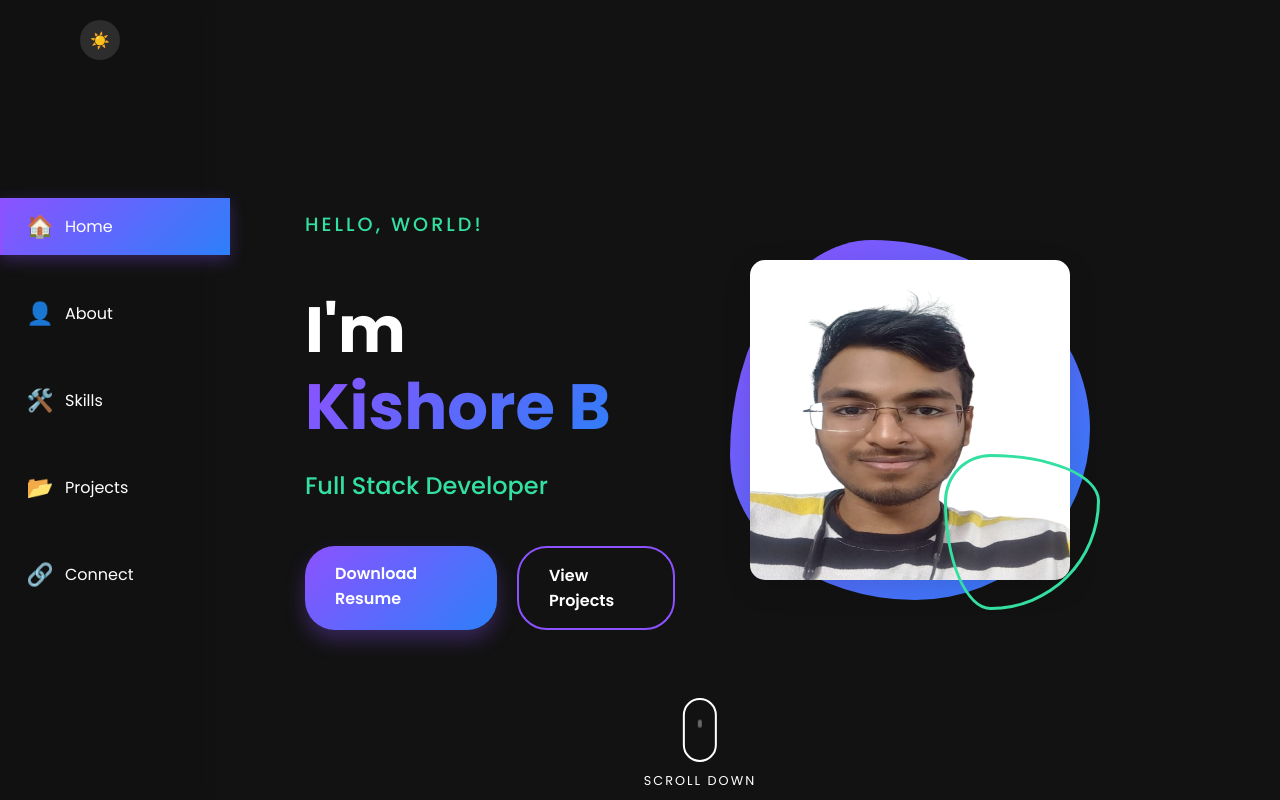
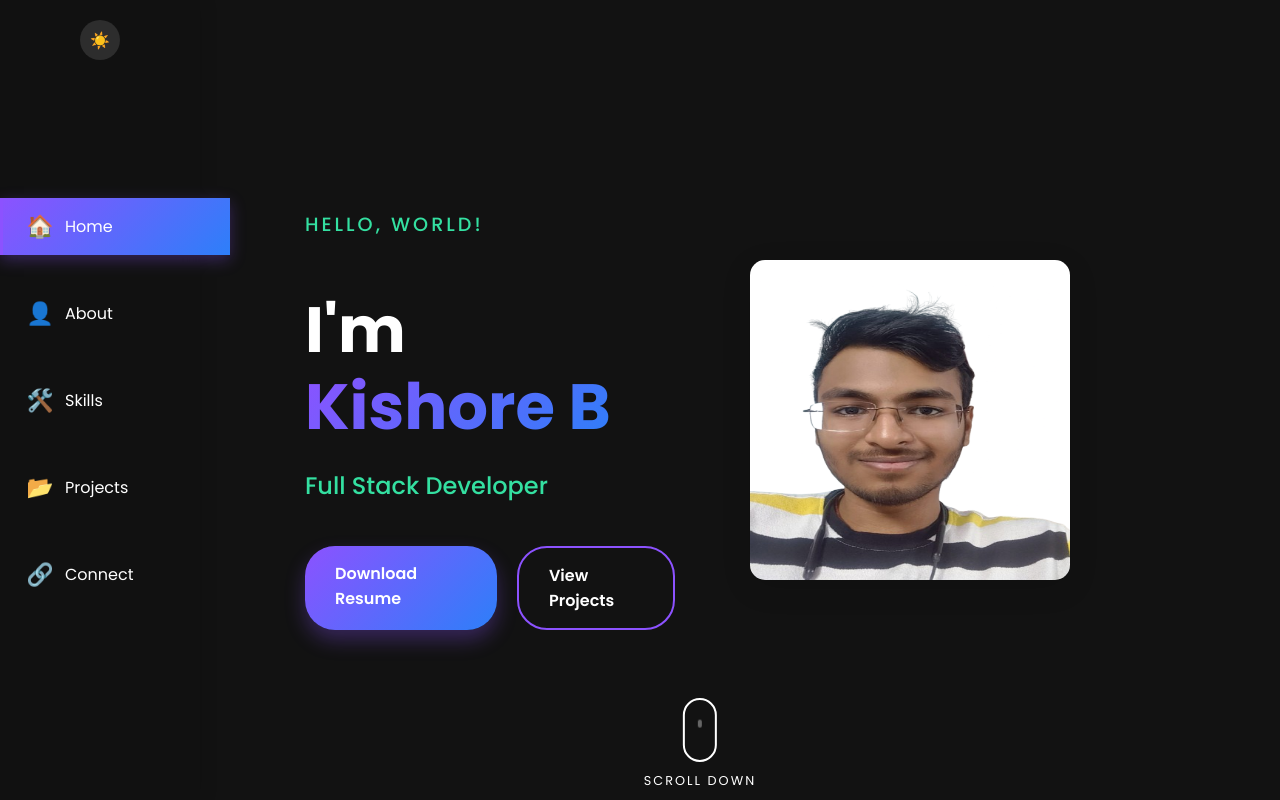
Before and after one commit to Kishore-1803/portfolio, a Next.js app: page / in a window 1280 px wide. Shown: the top 800 px of the page. Built offline with nearby package versions, Linux system fonts and the light colour scheme.

Commit message:
Update Home.module.css

```diff
--- a/src/app/styles/Home.module.css
+++ b/src/app/styles/Home.module.css
@@ -1,4 +1,3 @@
-/* Basic Reset and Container */
 .container {
   margin: 0;
   font-family: "Poppins", sans-serif;
@@ -397,43 +396,6 @@
   transition: transform 0.5s ease;
 }
 
-.profileImgShape {
-  position: absolute;
-  top: -20px;
-  left: -20px;
-  width: 360px;
-  height: 360px;
-  background: var(--gradient-primary);
-  border-radius: 30% 70% 70% 30% / 30% 30% 70% 70%;
-  z-index: 1;
-  animation: morphShape 10s linear infinite;
-}
-
-@keyframes morphShape {
-  0%, 100% {
-    border-radius: 30% 70% 70% 30% / 30% 30% 70% 70%;
-  }
-  25% {
-    border-radius: 58% 42% 75% 25% / 76% 46% 54% 24%;
-  }
-  50% {
-    border-radius: 50% 50% 33% 67% / 55% 27% 73% 45%;
-  }
-  75% {
-    border-radius: 33% 67% 58% 42% / 63% 68% 32% 37%;
-  }
-}
-
-.profileImgDecoration {
-  position: absolute;
-  bottom: -30px;
-  right: -30px;
-  width: 150px;
-  height: 150px;
-  border: 3px solid var(--accent-teal);
-  border-radius: 30% 70% 70% 30% / 30% 30% 70% 70%;
-  z-index: 3;
-}
 
 .techBadges {
   position: absolute;
```
